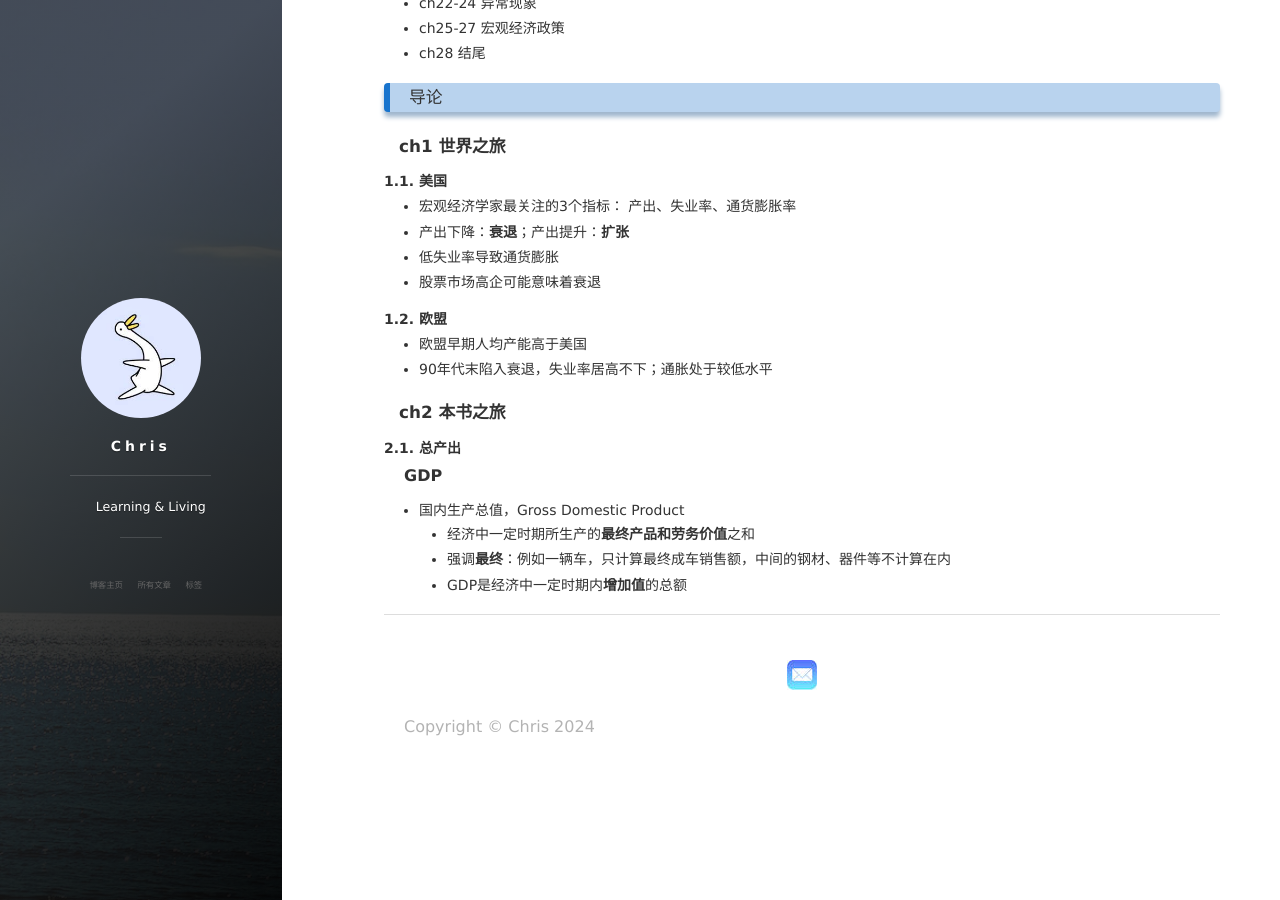
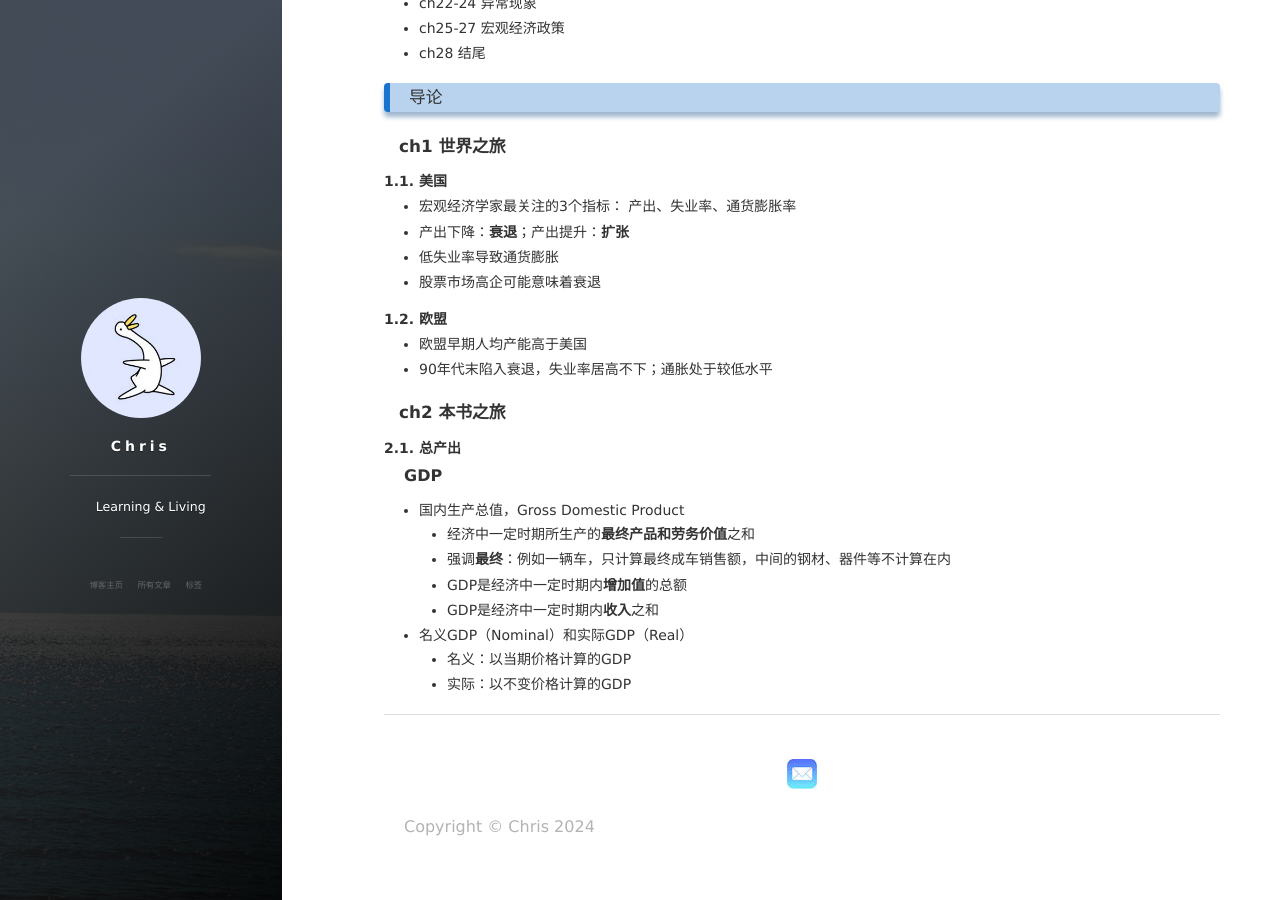
Before and after one commit to CHRisXman/CHRisXman.github.io, a Jekyll site: the page built from _posts/2024-04-06-note-book-macro-economics-blanchard.md, in a window 1280 px wide and 900 px high, scrolled down 813 px. Built offline with Jekyll 4.4.1, drawn with Linux system fonts in a browser that asks for light colours; nearby versions of some CDN libraries.

Commit message:
update post

```diff
--- a/_posts/2024-04-06-note-book-macro-economics-blanchard.md
+++ b/_posts/2024-04-06-note-book-macro-economics-blanchard.md
@@ -49,3 +49,7 @@ category: 财经
     - 经济中一定时期所生产的**最终产品和劳务价值**之和
     - 强调**最终**：例如一辆车，只计算最终成车销售额，中间的钢材、器件等不计算在内
     - GDP是经济中一定时期内**增加值**的总额
+    - GDP是经济中一定时期内**收入**之和
++ 名义GDP（Nominal）和实际GDP（Real）
+    - 名义：以当期价格计算的GDP
+    - 实际：以不变价格计算的GDP
```
